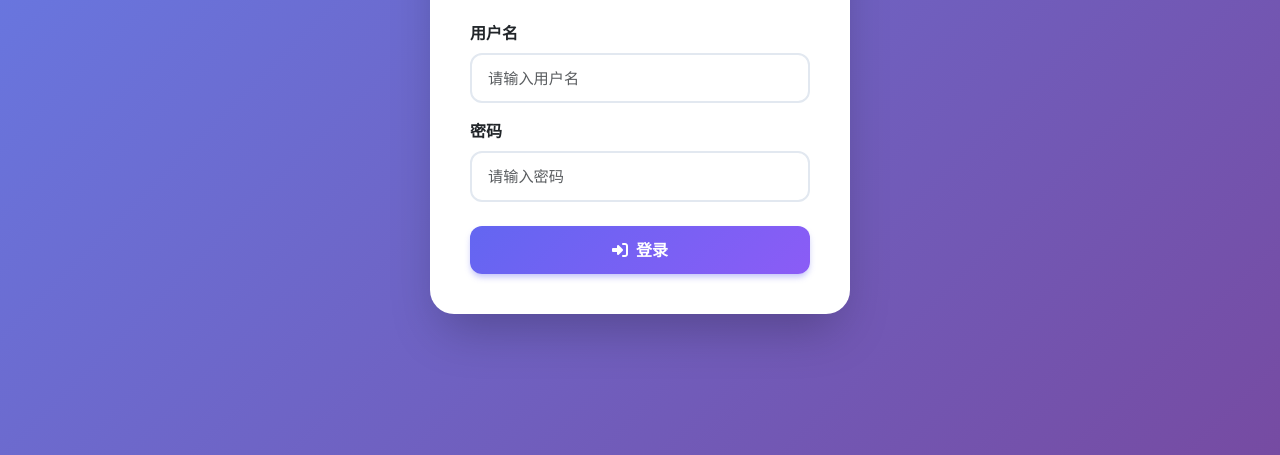
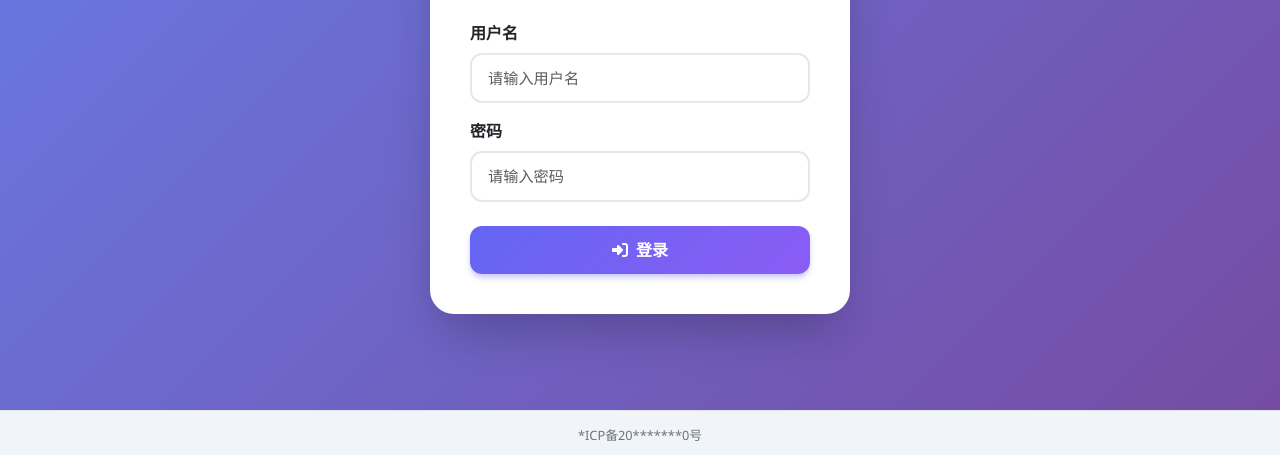
Before and after one commit to wanyki/Postcards, a plain HTML site: page admin.html in a window 1280 px wide. Shown: the part 345-800 px from the top of the page. Drawn offline with Linux system fonts and the light colour scheme.

Commit message:
新增页脚，完善部署文档 Related #3

```diff
--- a/admin.html
+++ b/admin.html
@@ -534,6 +534,18 @@
             transition: width 0.3s ease;
         }
 
+        /* 底部备案 */
+        body > .site-footer {
+            position: fixed;
+            bottom: 0;
+            left: 0;
+            right: 0;
+            margin: 0;
+            z-index: 99;
+            background: #f1f5f9;
+            border-top: 1px solid #e2e8f0;
+        }
+
         /* 响应式 */
         @media (max-width: 768px) {
             .sidebar {
@@ -567,6 +579,10 @@
             .sidebar-footer {
                 position: static;
                 margin-top: 16px;
+            }
+
+            body > .site-footer {
+                left: 0;
             }
         }
     </style>
@@ -1317,5 +1333,6 @@
             XLSX.writeFile(wb, '明信片导入模板.xlsx');
         }
     </script>
+    <script src="footer-loader.js"></script>
 </body>
 </html>
--- /dev/null
+++ b/footer-loader.js
@@ -0,0 +1,18 @@
+(function() {
+    function loadFooter() {
+        fetch('footer.html')
+            .then(response => response.text())
+            .then(html => {
+                const container = document.createElement('div');
+                container.innerHTML = html;
+                document.body.appendChild(container.firstElementChild);
+            })
+            .catch(err => console.warn('Footer load failed:', err));
+    }
+
+    if (document.readyState === 'loading') {
+        document.addEventListener('DOMContentLoaded', loadFooter);
+    } else {
+        loadFooter();
+    }
+})();
--- /dev/null
+++ b/footer.html
@@ -0,0 +1,28 @@
+<footer class="site-footer">
+    <style>
+        .site-footer {
+            background: transparent;
+            color: #868e96;
+            padding: 15px 0 10px;
+            margin-top: 30px;
+            text-align: center;
+            font-size: 0.8rem;
+            border-top: 1px solid #dee2e6;
+        }
+        .site-footer a {
+            color: #6c757d;
+            text-decoration: none;
+        }
+        .site-footer a:hover {
+            color: #495057;
+        }
+        .footer-content {
+            max-width: 800px;
+            margin: 0 auto;
+            padding: 0 15px;
+        }
+    </style>
+    <div class="footer-content">
+        <a href="https://beian.miit.gov.cn/" target="_blank" rel="noopener">*ICP备20*******0号</a>
+    </div>
+</footer>
```
Also changed, not shown: DeployDoc/DEPLOY.md (+9 -2 lines), dashboard.html (+1 -0 lines), detail.html (+1 -0 lines), index.html (+1 -0 lines), timeline.html (+1 -0 lines).
